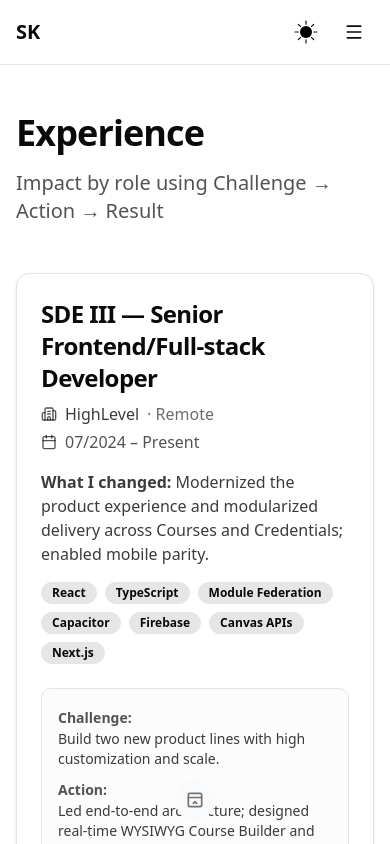
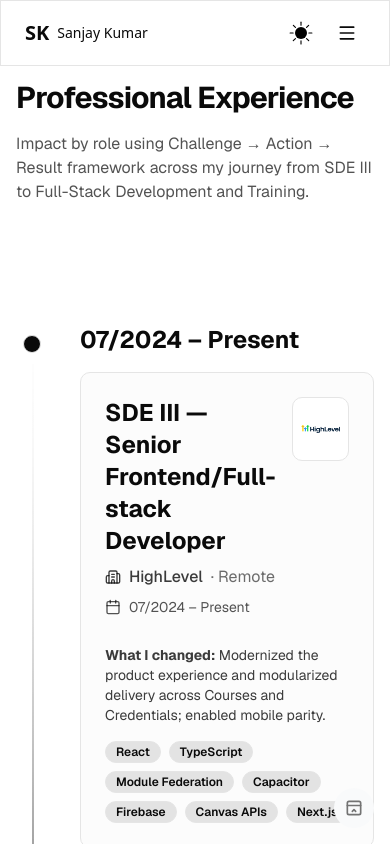
Before and after one commit to luv-jeri/hello-sanjay-p0-portfolio, a Next.js app: page /experience in a window 390 px wide. Shown: the top 844 px of the page. Built offline with nearby package versions, Linux system fonts and the light colour scheme.

Commit message:
feat: enhance experience page with timeline component and company logos; refactor navbar for improved mobile navigation

```diff
--- a/src/app/experience/page.tsx
+++ b/src/app/experience/page.tsx
@@ -1,7 +1,8 @@
 import type { Metadata } from "next"
-import { Building2, Calendar } from "lucide-react"
-import { Card, CardContent, CardDescription, CardHeader, CardTitle } from "@/components/ui/card"
+import { Building2, Calendar, Award } from "lucide-react"
 import { Badge } from "@/components/ui/badge"
+import { Timeline } from "@/components/ui/timeline"
+import Image from "next/image"
 
 export const metadata: Metadata = {
   title: "Experience — HighLevel, ReNew Power, Haspr",
@@ -23,6 +24,7 @@
   description: string
   achievements: Achievement[]
   tags: string[]
+  logo?: string
 }
 
 const experiences: Experience[] = [
@@ -32,6 +34,7 @@
     location: "Remote",
     period: "07/2024 – Present",
     description: "Modernized the product experience and modularized delivery across Courses and Credentials; enabled mobile parity.",
+    logo: "/company_logo/goHighLevel.webp",
     achievements: [
       {
         challenge: "Build two new product lines with high customization and scale.",
@@ -67,6 +70,7 @@
     location: "Remote",
     period: "03/2023 – 07/2024",
     description: "Brought SSR, TypeScript, and real-time data to a climate-tech platform.",
+    logo: "/company_logo/ReNew.svg",
     achievements: [
       {
         challenge: "Slow initial loads.",
@@ -92,6 +96,7 @@
     location: "Indore, India",
     period: "09/2018 – 01/2023",
     description: "Delivered end-to-end web apps and adopted modern frameworks (Next.js, PWAs).",
+    logo: "/company_logo/haspr logo.svg",
     achievements: [
       {
         challenge: "Fragmented UX.",
@@ -112,6 +117,7 @@
     location: "Remote",
     period: "01/2021 – 01/2022",
     description: "Taught MERN/MEAN, JS best practices, SDLC; delivered live and offline sessions. [ADD LINK]",
+    logo: "/company_logo/lets upgrade.png",
     achievements: [
       {
         challenge: "New developers needed practical, industry-ready skills.",
@@ -124,103 +130,125 @@
 ]
 
 export default function ExperiencePage() {
-  return (
-    <div className="container mx-auto px-4 py-12">
-      <div className="mx-auto max-w-5xl">
-        {/* Header */}
-        <div className="mb-12">
-          <h1 className="mb-4 text-4xl font-bold tracking-tight md:text-5xl">
-            Experience
-          </h1>
-          <p className="text-xl text-foreground/70">
-            Impact by role using Challenge → Action → Result
-          </p>
-        </div>
-
-        {/* Timeline */}
-        <div className="relative space-y-8">
-          {/* Vertical line for larger screens */}
-          <div className="absolute left-0 top-0 hidden h-full w-px bg-foreground/10 md:left-4 md:block" />
-
-          {experiences.map((exp, idx) => (
-            <div key={idx} className="relative">
-              {/* Timeline dot */}
-              <div className="absolute left-0 top-6 hidden h-8 w-8 rounded-full border-4 border-background bg-foreground md:block" />
-
-              <Card className="md:ml-16">
-                <CardHeader>
-                  <div className="mb-4 flex flex-wrap items-start justify-between gap-4">
+  const timelineData = experiences.map((exp) => ({
+    title: exp.period,
+    content: (
+      <div>
+        {/* Company Header */}
+        <div className="mb-6 rounded-lg border border-border/50 bg-muted/30 p-6">
+          <div className="mb-4 flex items-start justify-between gap-4">
             <div className="flex-1">
-                      <CardTitle className="mb-2 text-2xl">{exp.title}</CardTitle>
-                      <CardDescription className="flex flex-col gap-1 text-base">
-                        <div className="flex items-center gap-2">
+              <h3 className="mb-2 text-2xl font-bold text-foreground">
+                {exp.title}
+              </h3>
+              <div className="mb-2 flex items-center gap-2 text-base text-foreground/80">
                 <Building2 className="h-4 w-4" />
-                          <span className="font-medium text-foreground/80">
-                            {exp.company}
-                          </span>
+                <span className="font-medium">{exp.company}</span>
                 <span className="text-foreground/60">· {exp.location}</span>
               </div>
-                        <div className="flex items-center gap-2">
+              <div className="mb-3 flex items-center gap-2 text-sm text-foreground/70">
                 <Calendar className="h-4 w-4" />
                 <span>{exp.period}</span>
               </div>
-                      </CardDescription>
+            </div>
+            {/* Company Logo */}
+            <div className="relative flex h-16 w-16 items-center justify-center overflow-hidden rounded-lg border border-border bg-background p-2">
+              {exp.logo ? (
+                <Image
+                  src={exp.logo}
+                  alt={`${exp.company} logo`}
+                  width={64}
+                  height={64}
+                  className="h-full w-full object-contain"
+                />
+              ) : (
+                <Building2 className="h-8 w-8 text-foreground/50" />
+              )}
             </div>
           </div>
 
-                  <p className="mb-4 text-foreground/80">
+          <p className="mb-4 text-sm text-foreground/80 md:text-base">
             <strong>What I changed:</strong> {exp.description}
           </p>
 
           <div className="flex flex-wrap gap-2">
             {exp.tags.map((tag) => (
-                      <Badge key={tag} variant="secondary">
+              <Badge key={tag} variant="secondary" className="text-xs">
                 {tag}
               </Badge>
             ))}
           </div>
-                </CardHeader>
+        </div>
 
-                <CardContent>
-                  <div className="space-y-6">
-                    {exp.achievements.map((achievement, achievementIdx) => (
+        {/* Achievements */}
+        <div className="mb-8 space-y-4">
+          <h4 className="flex items-center gap-2 text-lg font-semibold text-foreground">
+            <Award className="h-5 w-5" />
+            Key Achievements
+          </h4>
+          {exp.achievements.map((achievement, idx) => (
             <div
-                        key={achievementIdx}
-                        className="rounded-lg border border-foreground/10 bg-muted/30 p-4"
+              key={idx}
+              className="rounded-lg border border-border/50 bg-background/50 p-4 shadow-sm transition-all hover:shadow-md"
             >
               <div className="mb-2">
-                          <span className="text-sm font-semibold text-foreground/70">
-                            Challenge:
+                <span className="text-xs font-semibold uppercase tracking-wide text-foreground/70">
+                  Challenge
                 </span>
-                          <p className="text-sm text-foreground/80">
+                <p className="mt-1 text-sm text-foreground/80">
                   {achievement.challenge}
                 </p>
               </div>
               <div className="mb-2">
-                          <span className="text-sm font-semibold text-foreground/70">
-                            Action:
+                <span className="text-xs font-semibold uppercase tracking-wide text-foreground/70">
+                  Action
                 </span>
-                          <p className="text-sm text-foreground/80">
+                <p className="mt-1 text-sm text-foreground/80">
                   {achievement.action}
                 </p>
               </div>
               <div>
-                          <span className="text-sm font-semibold text-foreground/70">
-                            Result:
+                <span className="text-xs font-semibold uppercase tracking-wide text-foreground/70">
+                  Result
                 </span>
-                          <p className="text-sm text-foreground/80">
+                <p className="mt-1 text-sm text-foreground/80">
                   {achievement.result}
                 </p>
               </div>
             </div>
           ))}
         </div>
-                </CardContent>
-              </Card>
+
+        {/* Project Images Grid - Dummy Images */}
+        <div className="grid grid-cols-2 gap-4">
+          <div className="relative h-32 overflow-hidden rounded-lg border border-border bg-muted md:h-44 lg:h-60">
+            <div className="flex h-full w-full items-center justify-center text-sm text-foreground/50">
+              Project Preview 1
             </div>
-          ))}
+          </div>
+          <div className="relative h-32 overflow-hidden rounded-lg border border-border bg-muted md:h-44 lg:h-60">
+            <div className="flex h-full w-full items-center justify-center text-sm text-foreground/50">
+              Project Preview 2
+            </div>
+          </div>
+          <div className="relative h-32 overflow-hidden rounded-lg border border-border bg-muted md:h-44 lg:h-60">
+            <div className="flex h-full w-full items-center justify-center text-sm text-foreground/50">
+              Dashboard View
+            </div>
+          </div>
+          <div className="relative h-32 overflow-hidden rounded-lg border border-border bg-muted md:h-44 lg:h-60">
+            <div className="flex h-full w-full items-center justify-center text-sm text-foreground/50">
+              Mobile App View
             </div>
           </div>
         </div>
+      </div>
+    ),
+  }))
+
+  return (
+    <div className="relative w-full overflow-clip">
+      <Timeline data={timelineData} />
+    </div>
   )
 }
--- a/src/components/floating-dock-nav.tsx
+++ b/src/components/floating-dock-nav.tsx
@@ -75,7 +75,7 @@
   ]
 
   return (
-    <div className="fixed bottom-6 left-1/2 z-50 -translate-x-1/2">
+    <div className="fixed bottom-4 right-4 z-50 md:bottom-6 md:left-1/2 md:right-auto md:-translate-x-1/2">
       <FloatingDock items={links} />
     </div>
   )
--- a/src/components/navbar.tsx
+++ b/src/components/navbar.tsx
@@ -3,28 +3,35 @@
 import * as React from "react"
 import Link from "next/link"
 import { usePathname } from "next/navigation"
-import { Menu, X, Download } from "lucide-react"
+import { Download } from "lucide-react"
 import { cn } from "@/lib/utils"
 import { NAVIGATION_ITEMS } from "@/lib/constants"
-import { Button } from "@/components/ui/button"
 import { ThemeToggleButton2 } from "@/components/ui/skiper-theme-toggles"
+import {
+  Navbar as ResizableNavbar,
+  NavBody,
+  MobileNav,
+  NavbarLogo,
+  NavbarButton,
+  MobileNavHeader,
+  MobileNavToggle,
+  MobileNavMenu,
+} from "@/components/ui/resizable-navbar"
 
 export function Navbar() {
-  const [isOpen, setIsOpen] = React.useState(false)
+  const [isMobileMenuOpen, setIsMobileMenuOpen] = React.useState(false)
   const pathname = usePathname()
 
   return (
-    <header className="sticky top-0 z-50 w-full border-b border-foreground/10 bg-background/80 backdrop-blur-sm">
-      <nav className="container mx-auto flex h-16 items-center justify-between px-4">
-        <Link href="/" className="flex items-center space-x-2">
+    <ResizableNavbar>
+      {/* Desktop Navigation */}
+      <NavBody>
+        <NavbarLogo href="/">
           <span className="text-xl font-bold">SK</span>
-          <span className="hidden text-sm font-medium md:inline-block">
-            Sanjay Kumar
-          </span>
-        </Link>
+          <span className="text-sm font-medium">Sanjay Kumar</span>
+        </NavbarLogo>
 
-        {/* Desktop Navigation */}
-        <div className="hidden items-center gap-6 md:flex">
+        <div className="flex items-center gap-6">
           {NAVIGATION_ITEMS.map((item) => (
             <Link
               key={item.href}
@@ -42,36 +49,45 @@
         </div>
 
         <div className="flex items-center gap-2">
-          <Button variant="outline" size="sm" className="hidden md:flex" asChild>
-            <a href="/resume.pdf" download>
+          <NavbarButton
+            variant="secondary"
+            as="a"
+            href="/resume.pdf"
+            download
+            className="flex items-center gap-2"
+          >
             <Download className="h-4 w-4" />
             Resume
-            </a>
-          </Button>
+          </NavbarButton>
           <ThemeToggleButton2 className="h-10 w-10 p-2" />
-
-          {/* Mobile Menu Button */}
-          <Button
-            variant="ghost"
-            size="icon"
-            className="md:hidden"
-            onClick={() => setIsOpen(!isOpen)}
-            aria-label="Toggle menu"
-          >
-            {isOpen ? <X className="h-5 w-5" /> : <Menu className="h-5 w-5" />}
-          </Button>
         </div>
-      </nav>
+      </NavBody>
 
       {/* Mobile Navigation */}
-      {isOpen && (
-        <div className="border-t border-foreground/10 bg-background md:hidden">
-          <div className="container mx-auto flex flex-col space-y-3 px-4 py-4">
-            {NAVIGATION_ITEMS.map((item) => (
+      <MobileNav>
+        <MobileNavHeader>
+          <NavbarLogo href="/">
+            <span className="text-xl font-bold">SK</span>
+            <span className="text-sm font-medium">Sanjay Kumar</span>
+          </NavbarLogo>
+          <div className="flex items-center gap-2">
+            <ThemeToggleButton2 className="h-10 w-10 p-2" />
+            <MobileNavToggle
+              isOpen={isMobileMenuOpen}
+              onClick={() => setIsMobileMenuOpen(!isMobileMenuOpen)}
+            />
+          </div>
+        </MobileNavHeader>
+
+        <MobileNavMenu
+          isOpen={isMobileMenuOpen}
+          onClose={() => setIsMobileMenuOpen(false)}
+        >
+          {NAVIGATION_ITEMS.map((item, idx) => (
             <Link
-                key={item.href}
+              key={`mobile-link-${idx}`}
               href={item.href}
-                onClick={() => setIsOpen(false)}
+              onClick={() => setIsMobileMenuOpen(false)}
               className={cn(
                 "text-sm font-medium transition-colors hover:text-foreground",
                 pathname === item.href
@@ -79,18 +95,24 @@
                   : "text-foreground/60"
               )}
             >
-                {item.name}
+              <span className="block">{item.name}</span>
             </Link>
           ))}
-            <Button variant="outline" size="sm" className="w-full" asChild>
-              <a href="/resume.pdf" download>
+          <div className="flex w-full flex-col gap-4 mt-2">
+            <NavbarButton
+              as="a"
+              href="/resume.pdf"
+              download
+              onClick={() => setIsMobileMenuOpen(false)}
+              variant="primary"
+              className="w-full flex items-center gap-2 justify-center"
+            >
               <Download className="h-4 w-4" />
               Download Resume
-              </a>
-            </Button>
+            </NavbarButton>
           </div>
-        </div>
-      )}
-    </header>
+        </MobileNavMenu>
+      </MobileNav>
+    </ResizableNavbar>
   )
 }
--- /dev/null
+++ b/src/components/ui/resizable-navbar.tsx
@@ -0,0 +1,230 @@
+"use client";
+
+import React, { useState, useEffect } from "react";
+import { motion, AnimatePresence } from "framer-motion";
+import { cn } from "@/lib/utils";
+import { Menu, X } from "lucide-react";
+
+export const Navbar = ({
+  children,
+  className,
+}: {
+  children: React.ReactNode;
+  className?: string;
+}) => {
+  const [scrolled, setScrolled] = useState(false);
+
+  useEffect(() => {
+    const handleScroll = () => {
+      setScrolled(window.scrollY > 20);
+    };
+    window.addEventListener("scroll", handleScroll);
+    return () => window.removeEventListener("scroll", handleScroll);
+  }, []);
+
+  return (
+    <motion.nav
+      initial={false}
+      animate={{
+        width: scrolled ? "90%" : "100%",
+        borderRadius: scrolled ? "9999px" : "0px",
+        padding: scrolled ? "0.5rem 1.5rem" : "0.75rem 1.5rem",
+      }}
+      transition={{
+        duration: 0.3,
+        ease: "easeInOut",
+      }}
+      className={cn(
+        "fixed top-0 left-1/2 -translate-x-1/2 z-50 mx-auto",
+        "border border-transparent bg-background/80 backdrop-blur-md",
+        scrolled && "border-border shadow-lg mt-4",
+        className
+      )}
+    >
+      {children}
+    </motion.nav>
+  );
+};
+
+export const NavBody = ({
+  children,
+  className,
+}: {
+  children: React.ReactNode;
+  className?: string;
+}) => {
+  return (
+    <div
+      className={cn(
+        "hidden md:flex items-center justify-between w-full",
+        className
+      )}
+    >
+      {children}
+    </div>
+  );
+};
+
+export const NavItems = ({
+  items,
+  className,
+  onItemClick,
+}: {
+  items: Array<{ name: string; link: string }>;
+  className?: string;
+  onItemClick?: () => void;
+}) => {
+  return (
+    <div className={cn("flex items-center gap-6", className)}>
+      {items.map((item, idx) => (
+        <a
+          key={`nav-item-${idx}`}
+          href={item.link}
+          onClick={onItemClick}
+          className="relative text-sm font-medium text-foreground/60 hover:text-foreground transition-colors"
+        >
+          {item.name}
+        </a>
+      ))}
+    </div>
+  );
+};
+
+export const MobileNav = ({
+  children,
+  className,
+}: {
+  children: React.ReactNode;
+  className?: string;
+}) => {
+  return <div className={cn("md:hidden w-full", className)}>{children}</div>;
+};
+
+export const MobileNavHeader = ({
+  children,
+  className,
+}: {
+  children: React.ReactNode;
+  className?: string;
+}) => {
+  return (
+    <div className={cn("flex items-center justify-between w-full", className)}>
+      {children}
+    </div>
+  );
+};
+
+export const MobileNavMenu = ({
+  children,
+  className,
+  isOpen,
+  onClose,
+}: {
+  children: React.ReactNode;
+  className?: string;
+  isOpen: boolean;
+  onClose: () => void;
+}) => {
+  return (
+    <AnimatePresence>
+      {isOpen && (
+        <motion.div
+          initial={{ opacity: 0, height: 0 }}
+          animate={{ opacity: 1, height: "auto" }}
+          exit={{ opacity: 0, height: 0 }}
+          transition={{ duration: 0.2 }}
+          className={cn(
+            "overflow-hidden border-t border-border mt-4 pt-4",
+            className
+          )}
+        >
+          <div className="flex flex-col gap-4">{children}</div>
+        </motion.div>
+      )}
+    </AnimatePresence>
+  );
+};
+
+export const MobileNavToggle = ({
+  isOpen,
+  onClick,
+}: {
+  isOpen: boolean;
+  onClick: () => void;
+}) => {
+  return (
+    <button
+      onClick={onClick}
+      className="p-2 hover:bg-accent rounded-lg transition-colors"
+      aria-label="Toggle menu"
+    >
+      {isOpen ? <X className="h-5 w-5" /> : <Menu className="h-5 w-5" />}
+    </button>
+  );
+};
+
+export const NavbarLogo = ({
+  children,
+  href = "/",
+  className,
+}: {
+  children?: React.ReactNode;
+  href?: string;
+  className?: string;
+}) => {
+  return (
+    <a href={href} className={cn("flex items-center space-x-2", className)}>
+      {children || (
+        <>
+          <span className="text-xl font-bold">Logo</span>
+        </>
+      )}
+    </a>
+  );
+};
+
+export const NavbarButton = ({
+  href,
+  as = "a",
+  children,
+  className,
+  variant = "primary",
+  onClick,
+  ...props
+}: {
+  href?: string;
+  as?: React.ElementType;
+  children: React.ReactNode;
+  className?: string;
+  variant?: "primary" | "secondary" | "dark" | "gradient";
+  onClick?: () => void;
+  [key: string]: any;
+}) => {
+  const Component = as;
+
+  const variantStyles = {
+    primary:
+      "bg-primary text-primary-foreground hover:bg-primary/90",
+    secondary:
+      "bg-secondary text-secondary-foreground hover:bg-secondary/80",
+    dark: "bg-foreground text-background hover:bg-foreground/90",
+    gradient:
+      "bg-gradient-to-r from-primary to-purple-600 text-primary-foreground hover:opacity-90",
+  };
+
+  return (
+    <Component
+      href={href}
+      onClick={onClick}
+      className={cn(
+        "px-4 py-2 rounded-lg font-medium text-sm transition-all",
+        "inline-flex items-center gap-2 justify-center",
+        variantStyles[variant],
+        className
+      )}
+      {...props}
+    >
+      {children}
+    </Component>
+  );
+};
--- /dev/null
+++ b/src/components/ui/timeline.tsx
@@ -0,0 +1,90 @@
+"use client";
+import {
+  useMotionValueEvent,
+  useScroll,
+  useTransform,
+  motion,
+} from "framer-motion";
+import React, { useEffect, useRef, useState } from "react";
+
+type TimelineEntry = {
+  title: string;
+  content: React.ReactNode;
+};
+
+export const Timeline = ({ data }: { data: TimelineEntry[] }) => {
+  const ref = useRef<HTMLDivElement>(null);
+  const containerRef = useRef<HTMLDivElement>(null);
+  const [height, setHeight] = useState(0);
+
+  useEffect(() => {
+    if (ref.current) {
+      const rect = ref.current.getBoundingClientRect();
+      setHeight(rect.height);
+    }
+  }, [ref]);
+
+  const { scrollYProgress } = useScroll({
+    target: containerRef,
+    offset: ["start 10%", "end 50%"],
+  });
+
+  const heightTransform = useTransform(scrollYProgress, [0, 1], [0, height]);
+  const opacityTransform = useTransform(scrollYProgress, [0, 0.1], [0, 1]);
+
+  return (
+    <div
+      className="w-full bg-background font-sans md:px-10"
+      ref={containerRef}
+    >
+      <div className="mx-auto max-w-7xl px-4 py-20 md:px-8 lg:px-10">
+        <h1 className="mb-4 max-w-4xl text-3xl font-bold tracking-tight text-foreground md:text-5xl">
+          Professional Experience
+        </h1>
+        <p className="max-w-2xl text-base text-foreground/70 md:text-xl">
+          Impact by role using Challenge → Action → Result framework across
+          my journey from SDE III to Full-Stack Development and Training.
+        </p>
+      </div>
+
+      <div ref={ref} className="relative mx-auto max-w-7xl pb-20">
+        {data.map((item, index) => (
+          <div
+            key={`timeline-${item.title}-${index}`}
+            className="flex justify-start pt-10 md:gap-10 md:pt-40"
+          >
+            <div className="sticky top-40 z-40 flex max-w-xs flex-col items-center self-start md:w-full md:flex-row lg:max-w-sm">
+              <div className="absolute left-3 flex h-10 w-10 items-center justify-center rounded-full bg-background md:left-3">
+                <div className="h-4 w-4 rounded-full border border-border bg-foreground p-2" />
+              </div>
+              <h3 className="hidden text-xl font-bold text-foreground md:block md:pl-20 md:text-5xl">
+                {item.title}
+              </h3>
+            </div>
+
+            <div className="relative w-full pl-20 pr-4 md:pl-4">
+              <h3 className="mb-4 block text-left text-2xl font-bold text-foreground md:hidden">
+                {item.title}
+              </h3>
+              {item.content}
+            </div>
+          </div>
+        ))}
+        <div
+          style={{
+            height: height + "px",
+          }}
+          className="absolute left-8 top-0 w-[2px] overflow-hidden bg-[linear-gradient(to_bottom,var(--tw-gradient-stops))] from-transparent from-[0%] via-border to-transparent to-[99%] [mask-image:linear-gradient(to_bottom,transparent_0%,black_10%,black_90%,transparent_100%)] md:left-8"
+        >
+          <motion.div
+            style={{
+              height: heightTransform,
+              opacity: opacityTransform,
+            }}
+            className="absolute inset-x-0 top-0 w-[2px] rounded-full bg-gradient-to-t from-purple-500 from-[0%] via-primary via-[10%] to-transparent"
+          />
+        </div>
+      </div>
+    </div>
+  );
+};
```
Lines whose indentation alone changed are shown as unchanged.
